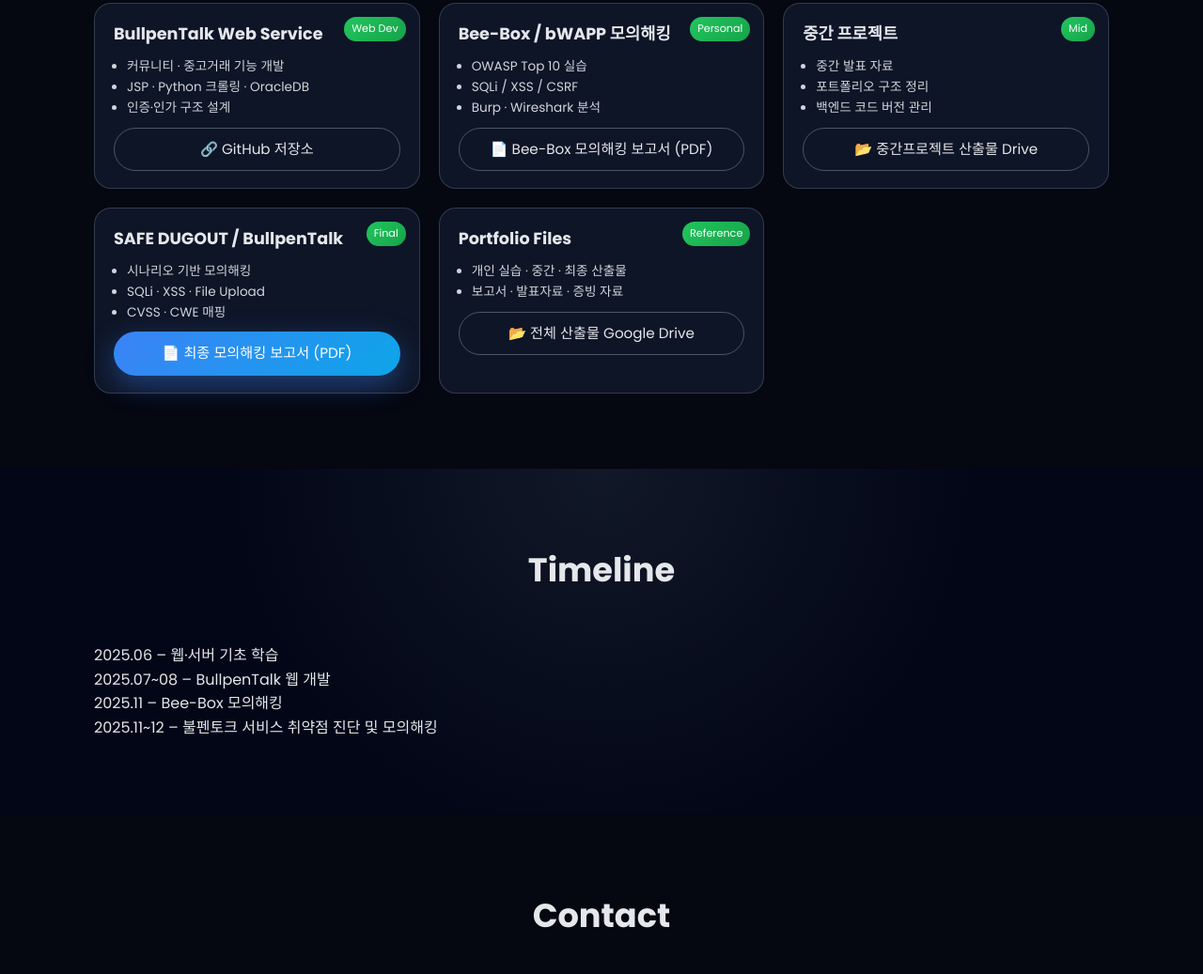
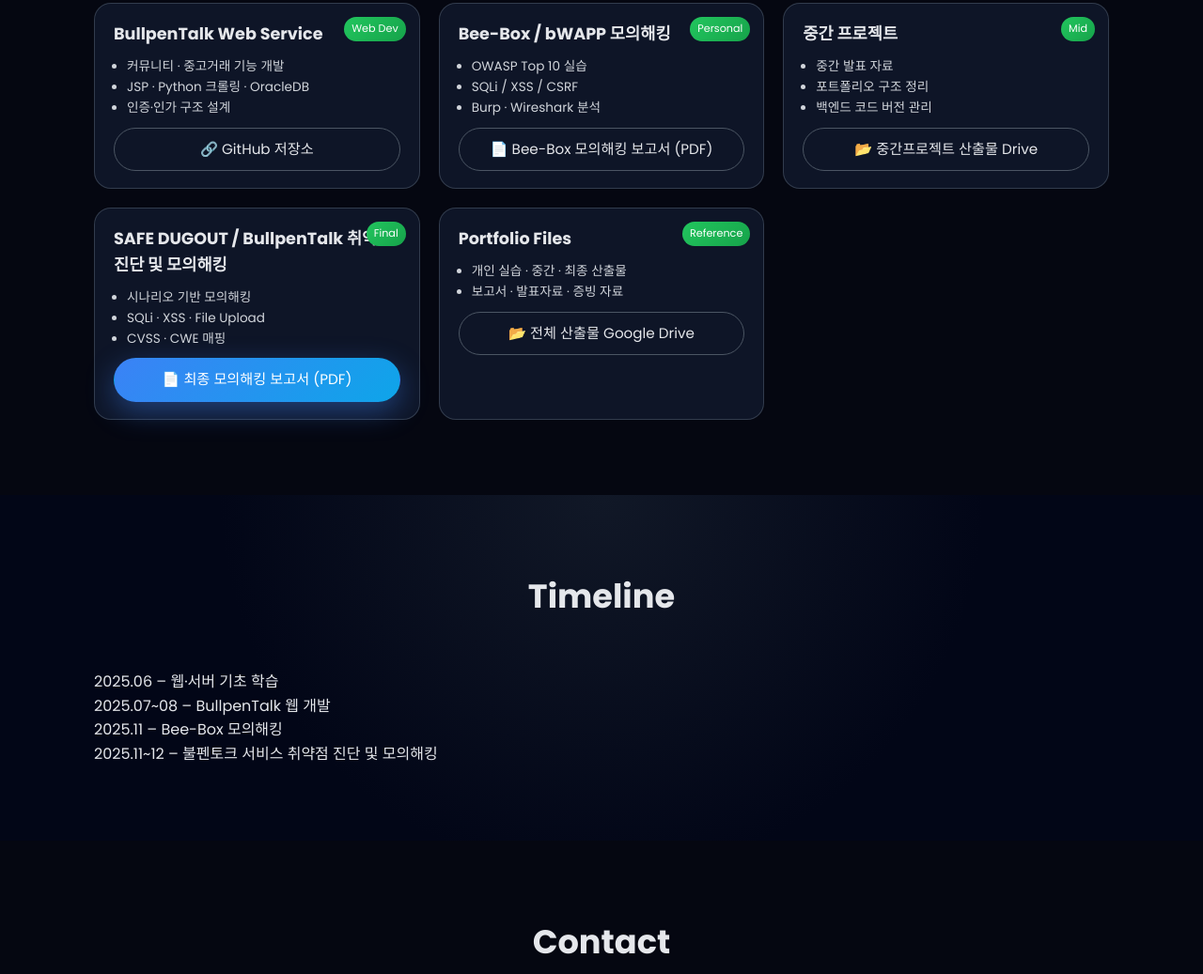
Before and after one commit to parkgeonah/portfolio, a plain HTML site: page index.html in a window 1280 px wide. Shown: the part 1716-2753 px from the top of the page at 94% size. Drawn offline with Linux system fonts and the light colour scheme.

Commit message:
Update index.html

```diff
--- a/index.html
+++ b/index.html
@@ -196,7 +196,7 @@
 
       <article class="project-card">
         <div class="project-badge">Final</div>
-        <h3>SAFE DUGOUT / BullpenTalk</h3>
+        <h3>SAFE DUGOUT / BullpenTalk 취약점 진단 및 모의해킹</h3>
         <ul class="project-list">
           <li>시나리오 기반 모의해킹</li>
           <li>SQLi · XSS · File Upload</li>
```
